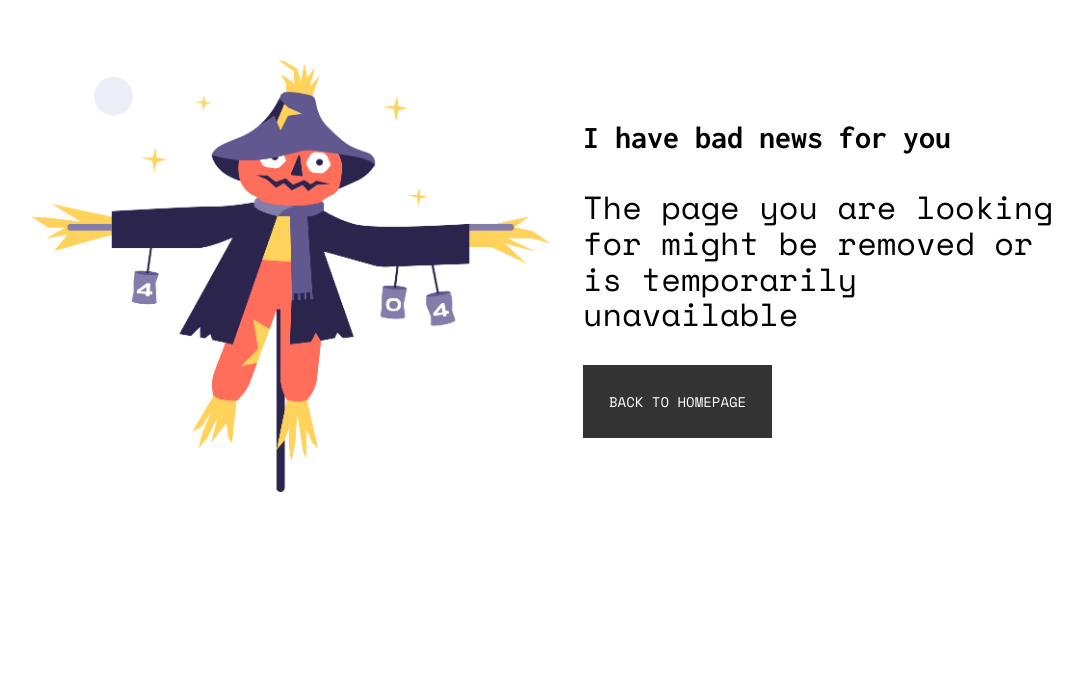
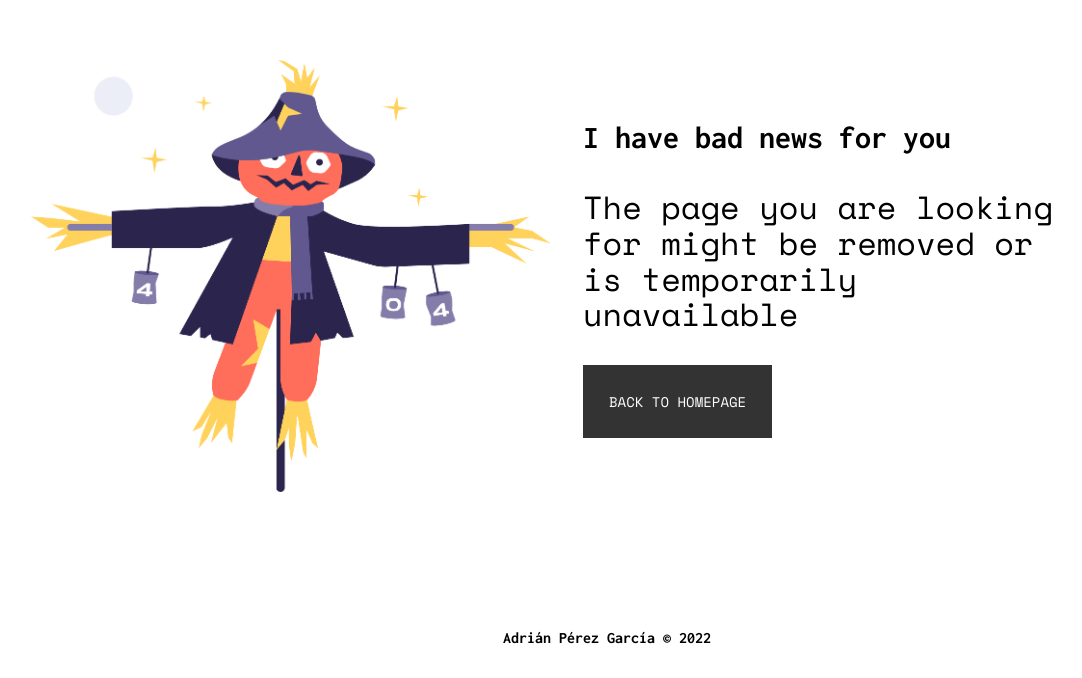
Before and after one commit to Rub4l1to/404-not-found, a React (Vite) app: page / in a window 1280 px wide. Shown: the part 122-800 px from the top of the page, without its empty margins (33-1115 px from the left). Built offline with nearby package versions, Linux system fonts and the light colour scheme.

Commit message:
Footer implemented

```diff
--- /dev/null
+++ b/src/components/Footer/index.tsx
@@ -0,0 +1,14 @@
+import React from 'react';
+
+//* Styled
+import { FooterS, Text, Container } from './styles';
+
+const Footer = () => (
+  <FooterS>
+    <Container>
+      <Text>Adrián Pérez García &copy; {new Date().getFullYear()} </Text>
+    </Container>
+  </FooterS>
+);
+
+export default Footer;
--- /dev/null
+++ b/src/components/Footer/styles.tsx
@@ -0,0 +1,30 @@
+import styled from 'styled-components';
+import { mxFlexbox, mxPaddingGrid, PaddingBlockSize } from 'styles/Mixins';
+
+export const FooterS = styled.footer`
+  ${mxPaddingGrid};
+  ${mxFlexbox({
+    justifyContent: 'center',
+    alignItems: 'center',
+    flexDirection: 'row',
+  })}
+  ${PaddingBlockSize({ start: 2, end: 2 })}
+  position: absolute;
+  bottom: 0;
+  inline-size: 100%;
+`;
+
+export const Container = styled.div`
+  inline-size: 85%;
+`;
+
+export const Text = styled.p`
+  inline-size: 100%;
+  font-size: 16px;
+  font-family: ${({ theme: { fonts } }) => fonts.primary.bold};
+  ${mxFlexbox({
+    justifyContent: 'center',
+    alignItems: 'center',
+    flexDirection: 'row',
+  })}
+`;
--- a/src/components/index.ts
+++ b/src/components/index.ts
@@ -1 +1,2 @@
 export * as Shared from './Shared';
+export { default as Footer } from './Footer';
--- a/src/screens/Home/index.tsx
+++ b/src/screens/Home/index.tsx
@@ -1,7 +1,7 @@
 import React from 'react';
 
 //* Components
-import { Shared } from 'components';
+import { Footer, Shared } from 'components';
 
 //* Assets
 import scarecrow from 'assets/images/scarecrow.png';
@@ -11,6 +11,7 @@ import { Title, HomeStyled, Image, Figure, Information, Paragraph } from './styl
 
 export const Home = () => {
   return (
+    <>
       <HomeStyled>
         <Figure>
           <Image src={scarecrow} alt="Scarecrow" />
@@ -23,5 +24,7 @@ export const Home = () => {
           </Shared.Button>
         </Information>
       </HomeStyled>
+      <Footer />
+    </>
   );
 };
```
Lines whose indentation alone changed are shown as unchanged.
